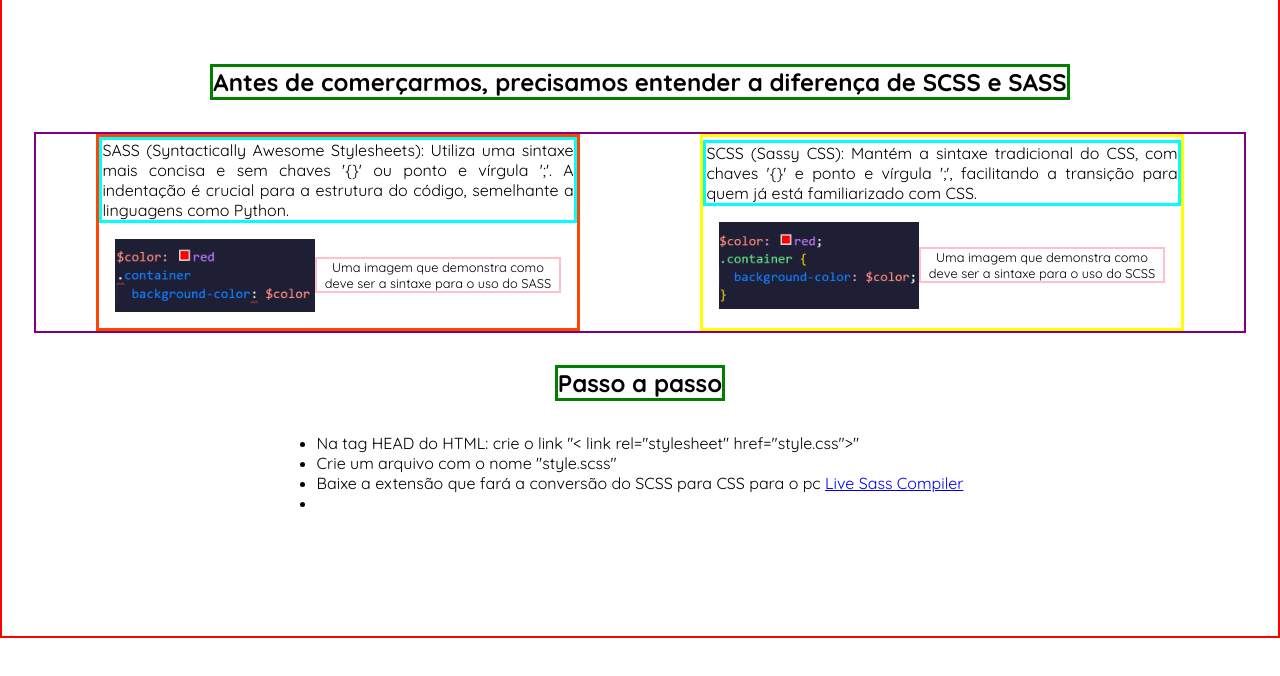
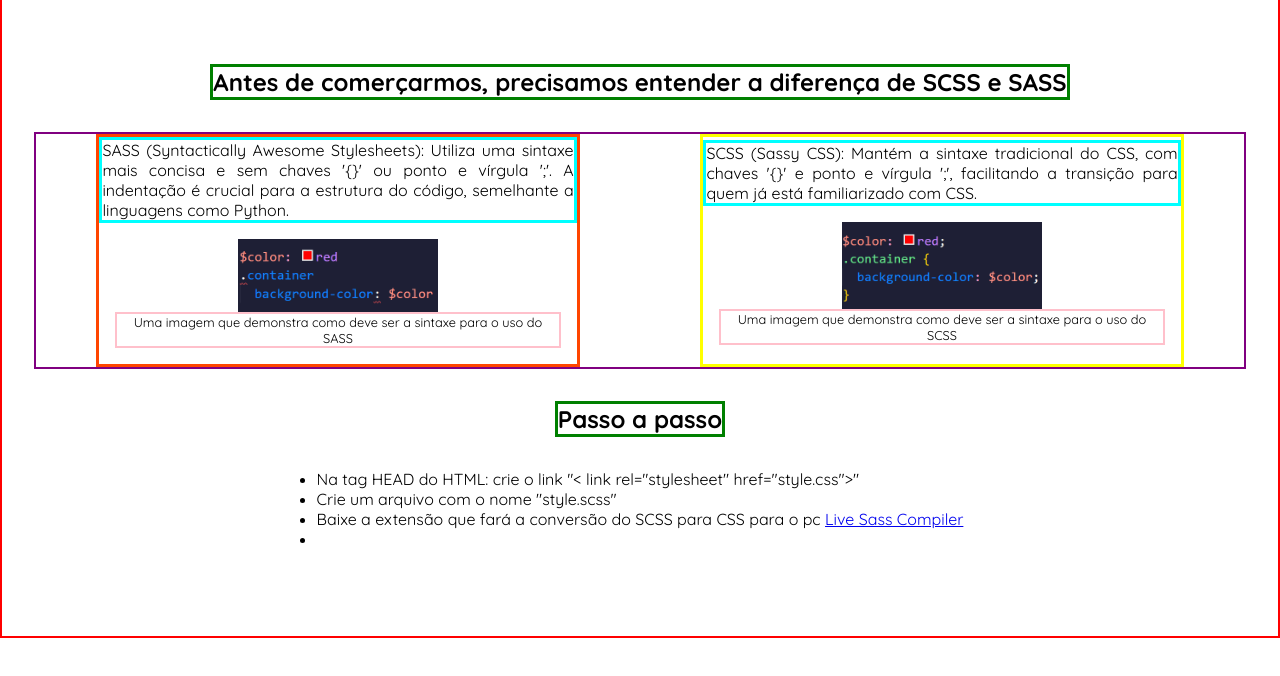
Before and after one commit to lolimamota/Aula-5, a plain HTML site: page index.html in a window 1280 px wide. Shown: the part 82-758 px from the top of the page. Drawn offline with Linux system fonts and the light colour scheme.

Commit message:
Alinhamento da figure feito

```diff
--- a/style.scss
+++ b/style.scss
@@ -84,7 +84,7 @@ main{
             display: flex;
             justify-content: center;
             align-items: center;
-            flex-direction: columnx;
+            flex-direction: column;
             img{
             width: 200px;
             }
```
Also changed, not shown: style.css, 1 other file.
